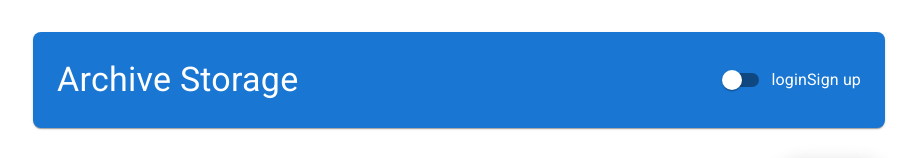
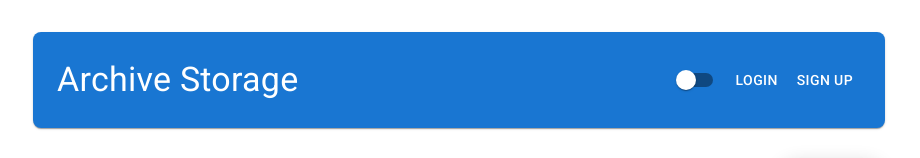
Before and after one commit to moysush/archive-storage-web, a React (Vite) app: page / in a window 1280 px wide. Shown: the top 158 px of the page, without its empty margins (181-1101 px from the left). Built offline with nearby package versions, Linux system fonts and the light colour scheme; no server answers.

Commit message:
refactor: replace NavLink with Button for login and signup navigation

```diff
--- a/src/App.tsx
+++ b/src/App.tsx
@@ -16,6 +16,7 @@ import {
   createTheme,
   ThemeProvider,
   Switch,
+  Link,
 } from "@mui/material";
 
 function App() {
@@ -76,19 +77,19 @@ function App() {
               />
               {!user && (
                 <>
-                  <NavLink
+                  <Button
                     style={{ color: "inherit", textDecoration: "none" }}
-                    to="/login"
+                    onClick={() => navigate("/login")}
                   >
                     login
-                  </NavLink>
+                  </Button>
 
-                  <NavLink
+                  <Button
                     style={{ color: "inherit", textDecoration: "none" }}
-                    to="/signup"
+                    onClick={() => navigate("/signup")}
                   >
-                    Sign up
-                  </NavLink>
+                    sign up
+                  </Button>
                 </>
               )}
               {user && (
```
